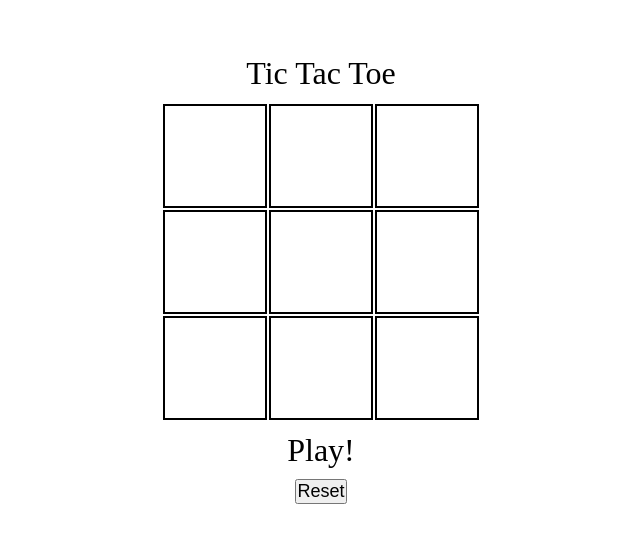
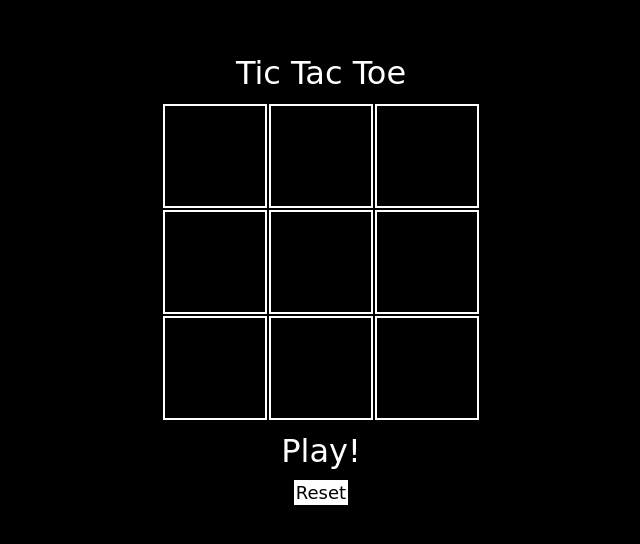
Before and after one commit to anishj2812/Tic-Tac-Toe, a plain HTML site: page index.html in a window 1280 px wide. Shown: the part 126-670 px from the top of the page, without its empty margins (319-959 px from the left). Drawn offline with Linux system fonts and the light colour scheme.

Commit message:
Update tic.css

```diff
--- a/tic.css
+++ b/tic.css
@@ -1,17 +1,19 @@
 *{
     margin: 0;
     padding: 0;
+    background-color: black;
+    font-family:cursive;
 }
 td{
-    border: 2px solid black;
+    border: 2px solid white;
     height: 100px;
     width: 100px;
     text-align: center;
-    font-size: xx-large;
+    font-size:70px;
 }
-td:hover{
+/* td:hover{
     background-color: rgb(114, 106, 106);
-}
+} */
 body{
     height: 100vh;
     width:100vw;
@@ -36,17 +38,18 @@ body{
     display:flex;
     align-items: center;
     justify-content:center;
+    color: white;
 }
-#contain{
-    font-size: xx-large;
-    margin: 10px;
-}
+
 #button{
     /* display: block;
     position: relative;
     left: 640px;
     top:210px; */
     font-size: large;
+    border: 2px solid white;
+    /* color: white; */
+    background-color: white;
 }
 table{
     /* display:block;
@@ -63,3 +66,8 @@ table{
     justify-content:center;
     /* right:100%; */
 }
+#contain{
+    font-size: xx-large;
+    margin: 10px;
+    color: white
+}
```
